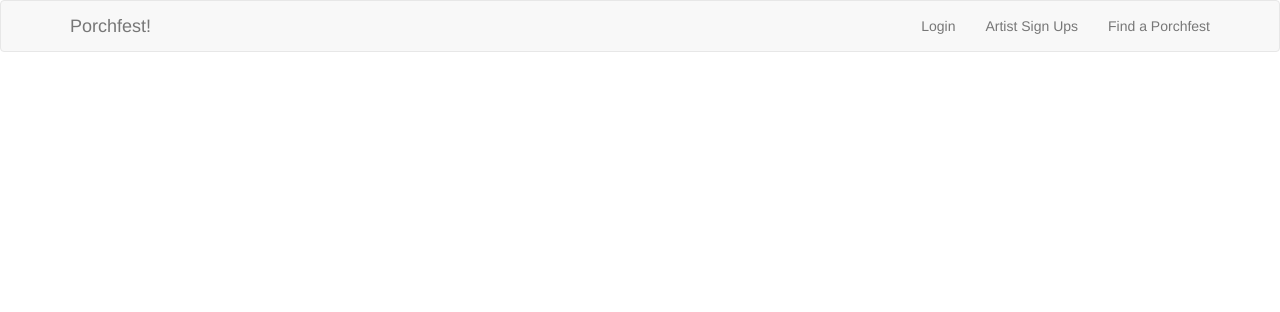
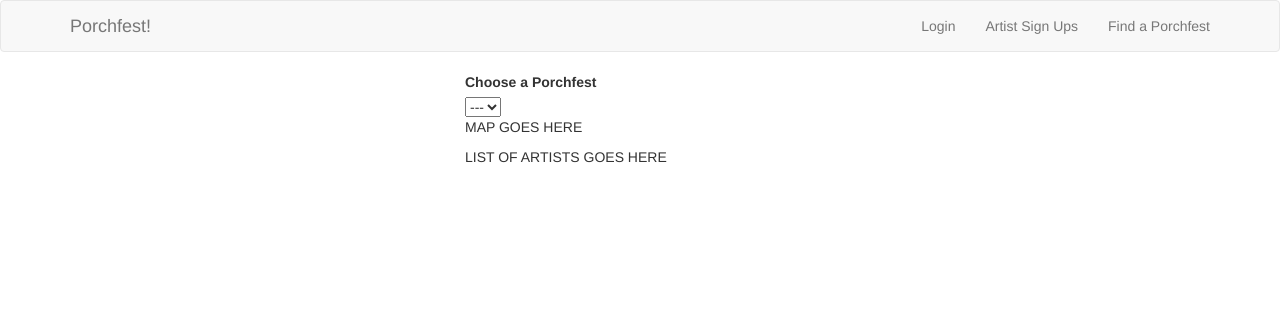
Before and after one commit to apython1998/porchfest.BAG, a Flask app: page /find_a_porchfest in a window 1280 px wide. Shown: the top 312 px of the page. Run offline with Flask 2, Linux system fonts and the light colour scheme; the visitor is signed in with stand-in values (Sample User, id 1); data that the repository does not hold is empty; some libraries are stand-ins or nearby versions.

Commit message:
Added functionality to find artists for a given porchfest

```diff
--- a/app/forms.py
+++ b/app/forms.py
@@ -102,3 +102,7 @@
     password = PasswordField('Password', validators=[DataRequired()])
     remember_me = BooleanField('Remember Me')
     submit = SubmitField('Login')
+
+
+class FindAPorchfestForm(FlaskForm):
+    porchfest = SelectField('Choose a Porchfest', validators=[DataRequired()], id='select_porchfest')
--- a/app/routes.py
+++ b/app/routes.py
@@ -1,9 +1,9 @@
-from flask import render_template, url_for, redirect, flash, request
+from flask import render_template, url_for, redirect, flash, request, jsonify
 from app import app
 from app.models import Artist, Porch, Porchfest, Show, Location
 from datetime import datetime
 from flask_login import login_user, current_user, logout_user, login_required
-from app.forms import NewArtistForm, RegistrationForm, LoginForm, PorchForm, ArtistPorchfestSignUpForm
+from app.forms import NewArtistForm, RegistrationForm, LoginForm, PorchForm, ArtistPorchfestSignUpForm, FindAPorchfestForm
 
 
 @app.route('/reset_db')
@@ -68,6 +68,7 @@
     ]
     for porchfest in default_porchfests:
         porchfest.save(cascade=True)
+    flash("Database has been reset!")
     return render_template('index.html')
 
 
@@ -79,7 +80,21 @@
 
 @app.route('/find_a_porchfest')
 def findaporchfest():
-    return render_template('findaporchfest.html')
+    form = FindAPorchfestForm()
+    form.porchfest.choices = [("", "---")] + [(p.id, p.location.city + ', ' + p.location.state) for p in Porchfest.objects()]
+    return render_template('findaporchfest.html', form=form)
+
+
+@app.route('/_artists_for_porchfest')
+def artists_for_porchfest():
+    porchfest_id = request.args.get('porchfestID', '')
+    porchfest = Porchfest.objects.get(id=porchfest_id)
+    porchfest_artists = []
+    for show in porchfest.shows:
+        artist_name = show.artist.name
+        if artist_name not in porchfest_artists:
+            porchfest_artists.append(artist_name)
+    return jsonify(porchfest_artists)
 
 
 @app.route('/register')
--- a/app/templates/base.html
+++ b/app/templates/base.html
@@ -2,8 +2,7 @@
 
 {% block title %}
      Porchfest.BAG
- {% endblock %}
-
+{% endblock %}
  {%  block navbar %}
     <nav class="navbar navbar-default">
         <div class="container">
@@ -43,3 +42,5 @@
         {% block app_content %}{% endblock %}
      </div>
 {% endblock %}
+{% block scripts %}
+{% endblock %}
--- a/app/templates/findaporchfest.html
+++ b/app/templates/findaporchfest.html
@@ -1 +1,33 @@
 {% extends "base.html" %}
+
+{% block app_content %}
+    <div class="col-xs-4 col-xs-offset-4" id="selectAPorchfest">
+        {{ form.porchfest.label() }} <br>
+        {{ form.porchfest() }}
+    </div>
+    <div class="col-xs-4 col-xs-offset-4" id="map">
+        <p>MAP GOES HERE</p>
+    </div>
+    <div class="col-xs-4 col-xs-offset-4" id="artistList">
+        <p>LIST OF ARTISTS GOES HERE</p>
+    </div>
+{% endblock %}
+{% block scripts %}
+    <script src="//ajax.googleapis.com/ajax/libs/jquery/1.9.1/jquery.min.js"></script>
+    <script type="text/javascript" charset="utf-8">
+    $("#selectAPorchfest").on('change', function() {
+        var porchfestID = $('#select_porchfest option:selected').val();
+        console.log(porchfestID);
+        $.ajax({
+            url: '/_artists_for_porchfest?porchfestID=' + porchfestID,
+            type: 'GET',
+            success: function(artists){
+                $("#artistList").empty();
+                artists.forEach(function(artist) {
+                    console.log(artist);
+                })
+            }
+        });
+    });
+    </script>
+{% endblock %}
--- a/app/templates/index.html
+++ b/app/templates/index.html
@@ -2,5 +2,5 @@
 {% import 'bootstrap/wtf.html' as wtf %}
 
 {% block app_content %}
-    <p>RESET</p>
+    <p>Welcome to Porchfest.BAG</p>
 {% endblock %}
```
Also changed, not shown: 1 other file.
